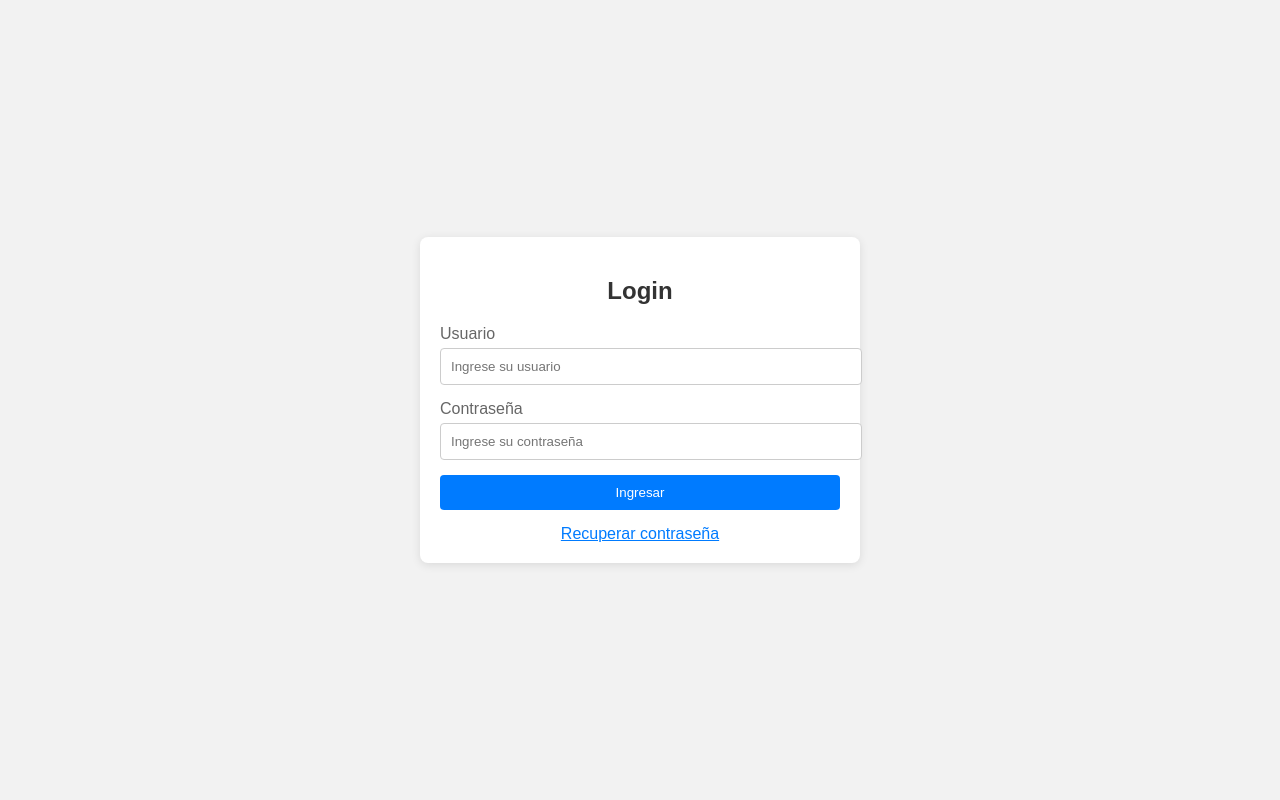
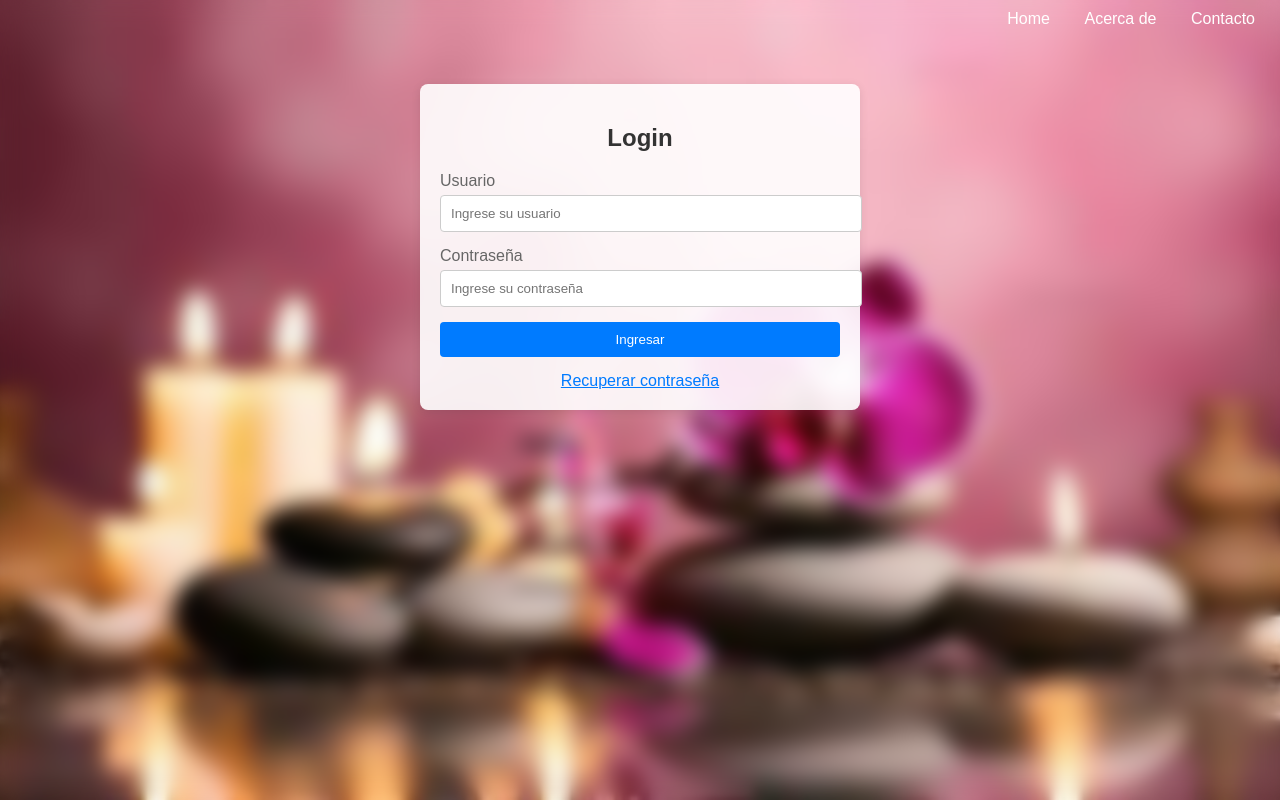
Before and after one commit to RodrigoJoel/spa, a plain HTML site: page Login.html in a window 1280 px wide. Drawn offline with Linux system fonts and the light colour scheme.

Commit message:
Actualizacion Login

```diff
--- a/Login.html
+++ b/Login.html
@@ -4,35 +4,62 @@
     <meta charset="UTF-8">
     <meta name="viewport" content="width=device-width, initial-scale=1.0">
     <title>Login</title>
-
     <style>
         body {
             font-family: Arial, sans-serif;
-            background-color: #f2f2f2;
+            background-image: url('spa fondo.jpg'); /* Ruta relativa a la imagen */
+            background-size: cover; /* Asegura que la imagen cubra toda la pantalla */
+            background-position: center; /* Centra la imagen de fondo */
+            height: 100vh;
+            margin: 0;
             display: flex;
             justify-content: center;
             align-items: center;
-            height: 100vh;
-            margin: 0;
+            flex-direction: column;
         }
+
+        /* Estilo de la barra de navegación */
+        .nav-bar {
+            position: absolute;
+            top: 10px;
+            right: 10px;
+            z-index: 20;
+        }
+
+        .nav-bar a {
+            color: #fff;
+            text-decoration: none;
+            margin: 0 15px;
+            font-size: 1rem;
+        }
+
+        .nav-bar a:hover {
+            text-decoration: underline;
+        }
+
+        /* Estilo del contenedor principal */
         .login-container {
-            background-color: #fff;
+            background-color: rgba(255, 255, 255, 0.9); /* Fondo blanco con transparencia */
             padding: 20px;
             border-radius: 8px;
             box-shadow: 0 2px 10px rgba(0, 0, 0, 0.1);
             max-width: 400px;
             width: 100%;
+            z-index: 10;
         }
+
         .login-container h2 {
             text-align: center;
             margin-bottom: 20px;
             color: #333;
         }
+
         .login-container label {
             display: block;
             margin-bottom: 5px;
             color: #666;
         }
+
         .login-container input[type="text"],
         .login-container input[type="password"] {
             width: 100%;
@@ -41,6 +68,7 @@
             border: 1px solid #ccc;
             border-radius: 4px;
         }
+
         .login-container button {
             width: 100%;
             padding: 10px;
@@ -50,22 +78,40 @@
             border-radius: 4px;
             cursor: pointer;
         }
+
         .login-container button:hover {
             background-color: #0056b3;
         }
+
         .login-container .register-link {
             display: block;
             text-align: center;
             margin-top: 15px;
             color: #007bff;
         }
+
         .login-container .register-link:hover {
             text-decoration: underline;
+        }
+
+        /* Fondo borroso de la página */
+        .blur-background {
+            position: fixed;
+            top: 0;
+            left: 0;
+            width: 100%;
+            height: 100%;
+            backdrop-filter: blur(10px); /* Aplica el efecto de desenfoque */
+            z-index: 1;
         }
     </style>
 </head>
 <body>
 
+    <!-- Fondo borroso -->
+    <div class="blur-background"></div>
+
+    <!-- Contenedor del formulario de login -->
     <div class="login-container">
         <h2>Login</h2>
         <form action="/login" method="POST">
@@ -78,8 +124,29 @@
             <button type="submit">Ingresar</button>
         </form>
         <a href="/register" class="register-link">Recuperar contraseña</a>
+    </div>
+    <!-- Barra de navegación -->
+    <div class="nav-bar">
+        <a href="index.html#home">Home</a>
+        <a href="index.html#acerca-de">Acerca de</a>
+        <a href="index.html#contacto">Contacto</a>
+    </div>
 
-</div>
+    <!-- Secciones -->
+    <section id="home">
+        <h1>Inicio</h1>
+        <p>Contenido de la sección de inicio.</p>
+    </section>
+
+    <section id="acerca-de">
+        <h1>Acerca de</h1>
+        <p>Contenido de la sección acerca de.</p>
+    </section>
+
+    <section id="contacto">
+        <h1>Contacto</h1>
+        <p>Contenido de la sección de contacto.</p>
+    </section>
 
 </body>
 </html>
--- /dev/null
+++ b/login.css
@@ -0,0 +1,39 @@
+/* Estilo del modal */
+.modal {
+display: none;
+position: fixed;
+z-index: 1000;
+left: 0;
+top: 0;
+width: 100%;
+height: 100%;
+background-color: rgba(0, 0, 0, 0.4);
+backdrop-filter: blur(5px); /* Efecto de desenfoque del fondo */
+}
+
+.modal-content {
+background-color: white;
+margin: 15% auto;
+padding: 20px;
+border: 1px solid #888;
+width: 80%;
+max-width: 400px;
+border-radius: 10px;
+}
+
+.close {
+color: #aaa;
+float: right;
+font-size: 28px;
+font-weight: bold;
+}
+
+.close:hover,
+.close:focus {
+color: black;
+text-decoration: none;
+cursor: pointer;
+}
+.blur-background {
+filter: blur(5px);
+}
```
Also changed, not shown: index.css (+7 -5 lines), index.html (+9 -15 lines), images/image.png, spa fondo.jpg (added). Lines whose indentation alone changed are shown as unchanged.
